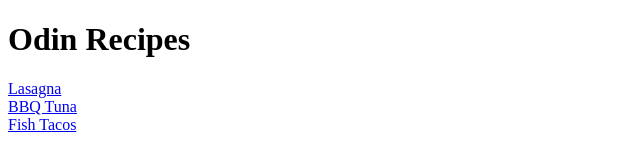
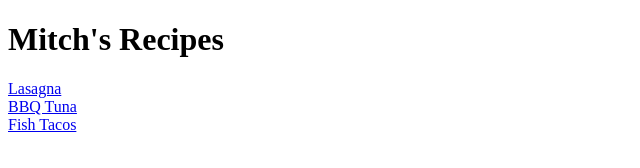
Before and after one commit to mitcherneaf/odin-recipes, a plain HTML site: page index.html in a window 1280 px wide. Shown: the whole page, without its empty margins (0-640 px from the left). Drawn offline with Linux system fonts and the light colour scheme.

Commit message:
from windows

```diff
--- a/index.html
+++ b/index.html
@@ -7,7 +7,7 @@
     <title>Home Page</title>
 </head>
 <body>
-    <h1>Odin Recipes</h1>
+    <h1>Mitch's Recipes</h1>
     <a href = "recipes/lasagna.html">Lasagna</a>
     <div> </div>
     <a href = "recipes/bbqtuna.html">BBQ Tuna</a>
```
